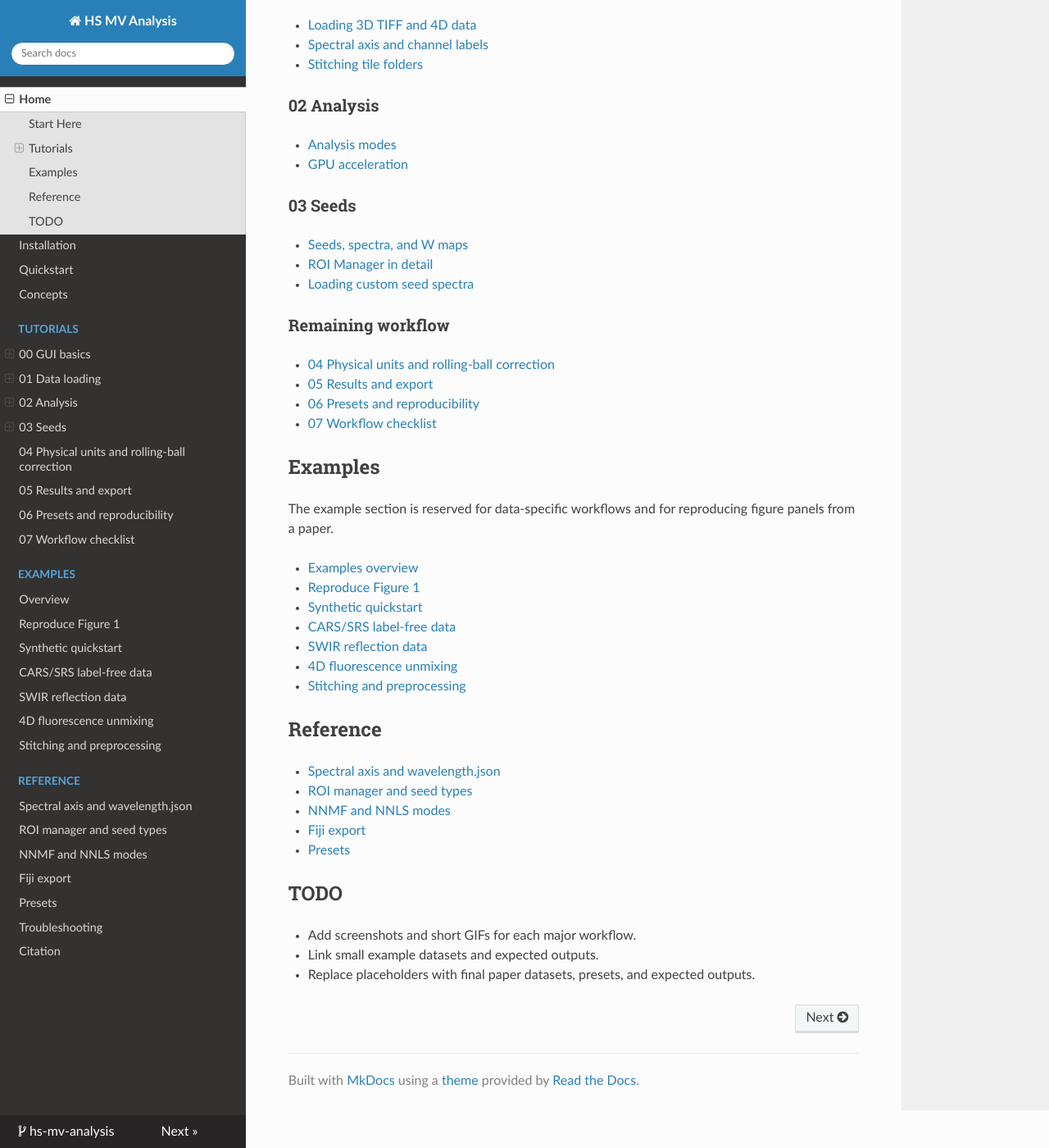
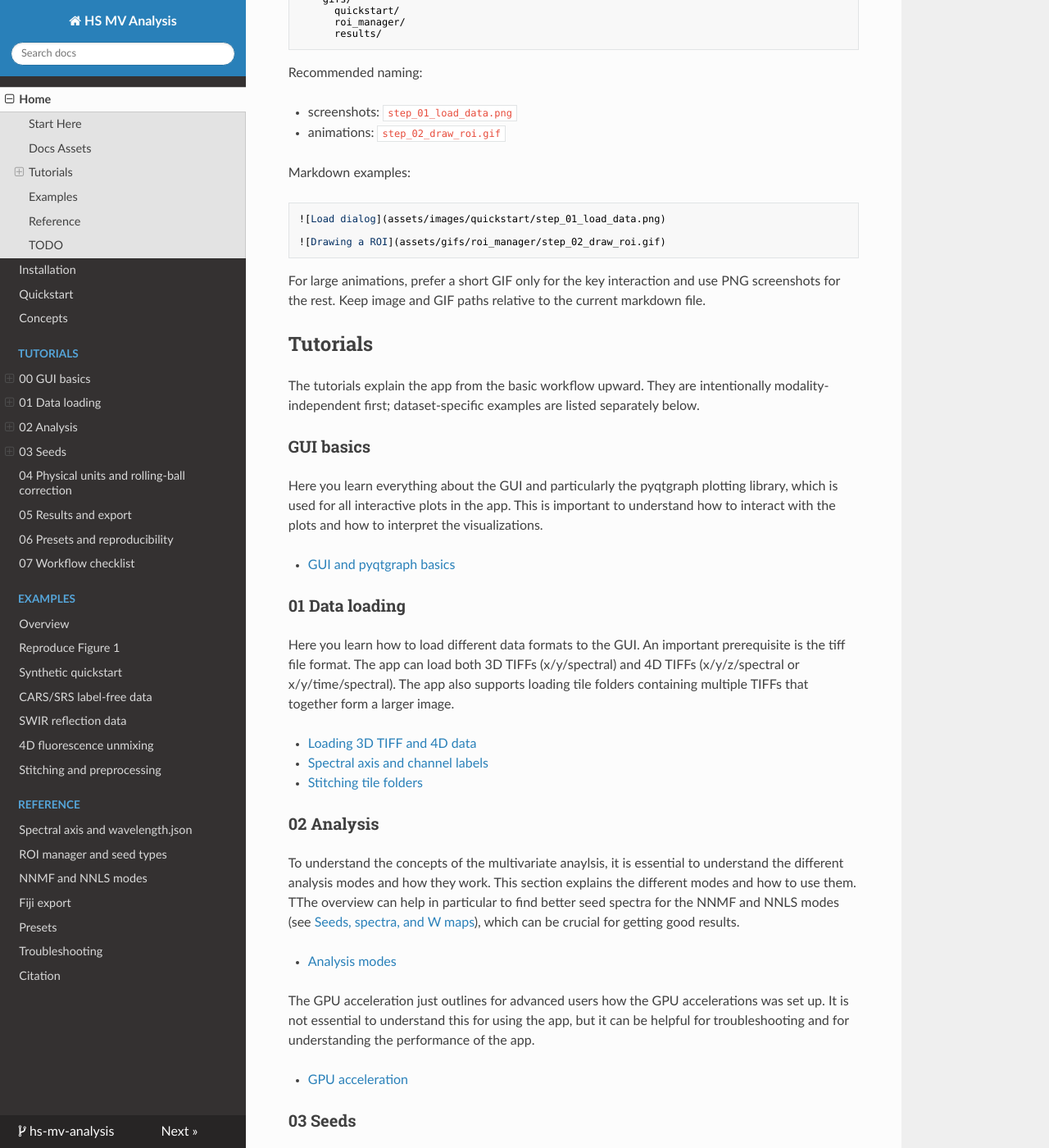
Before and after one commit to manuel-kunisch/hs_crs_analysis_gui, an MkDocs documentation site: the page built from docs/index.md, in a window 1280 px wide and 1400 px high, scrolled down 785 px. Shown: the whole window at 82% size. Built offline with MkDocs 1.6.1, drawn with Linux system fonts in a browser that asks for light colours; nearby versions of some CDN libraries; some of the changed text lies outside the part shown.

Commit message:
📜 Docs: Update documentation for HS MV Analysis
- Enhanced the introduction to provide a clearer overview of the software's purpose and features.
- Added recommended asset layout and naming conventions for documentation assets.
- Updated tutorial sections to clarify data loading and analysis modes.
- Introduced local documentation build instructions and GitHub Pages workflow details.
- Added new files for documentation requirements and GitHub Actions for deploying docs.

````diff
--- /dev/null
+++ b/docs-requirements.txt
@@ -0,0 +1,2 @@
+mkdocs>=1.6,<2
+pymdown-extensions>=10,<11
--- a/docs/index.md
+++ b/docs/index.md
@@ -1,6 +1,7 @@
 # HS MV Analysis Documentation
 
-This documentation contains the basic GUI tutorials, example workflows, and feature reference for HS MV Analysis.
+Welcome to the documentation for HS MV Analysis, a software tool for analyzing hyperspectral microscopy data using multivariate analysis techniques.
+ This documentation is designed to guide users through the installation, usage, and troubleshooting of the software, as well as provide detailed tutorials and reference materials.
 
 TODO:
 - [] add screenshots and short GIFs for each major workflow.
@@ -17,15 +18,52 @@
 - [Troubleshooting](troubleshooting.md)
 - [Citation](citation.md)
 
+## Docs Assets
+
+Recommended asset layout:
+
+```text
+docs/
+  assets/
+    images/
+      quickstart/
+      roi_manager/
+      results/
+    gifs/
+      quickstart/
+      roi_manager/
+      results/
+```
+
+Recommended naming:
+
+- screenshots: `step_01_load_data.png`
+- animations: `step_02_draw_roi.gif`
+
+Markdown examples:
+
+```md
+![Load dialog](assets/images/quickstart/step_01_load_data.png)
+
+![Drawing a ROI](assets/gifs/roi_manager/step_02_draw_roi.gif)
+```
+
+For large animations, prefer a short GIF only for the key interaction and use PNG screenshots for the rest. Keep image and GIF paths relative to the current markdown file.
+
 ## Tutorials
 
 The tutorials explain the app from the basic workflow upward. They are intentionally modality-independent first; dataset-specific examples are listed separately below.
 
-### 00 GUI basics
+### GUI basics
+
+Here you learn everything about the GUI and particularly the pyqtgraph plotting library, which is used for all interactive plots in the app. This is important to understand how to interact with the plots and how to interpret the visualizations.
 
 - [GUI and pyqtgraph basics](tutorials/00_gui_and_pyqtgraph_basics.md)
 
 ### 01 Data loading
+
+Here you learn how to load different data formats to the GUI. An important prerequisite is the tiff file format.
+The app can load both 3D TIFFs (x/y/spectral) and 4D TIFFs (x/y/z/spectral or x/y/time/spectral). The app also supports loading tile folders containing multiple TIFFs that together form a larger image.
 
 - [Loading 3D TIFF and 4D data](tutorials/01_loading_data.md)
 - [Spectral axis and channel labels](tutorials/01a_spectral_axis_and_channel_labels.md)
@@ -33,7 +71,14 @@
 
 ### 02 Analysis
 
+To understand the concepts of the multivariate anaylsis, it is essential to understand the different analysis modes and how they work. This section explains the different modes and how to use them.
+TThe overview can help in particular to find better seed spectra for the NNMF and NNLS modes (see [Seeds, spectra, and W maps](tutorials/03_seeds_spectral_and_spatial.md)), which can be crucial for getting good results.
+
 - [Analysis modes](tutorials/02_analysis_modes.md)
+
+The GPU acceleration just outlines for advanced users how the GPU accelerations was set up.
+It is not essential to understand this for using the app, but it can be helpful for troubleshooting and for understanding the performance of the app.
+
 - [GPU acceleration](tutorials/02a_gpu_acceleration.md)
 
 ### 03 Seeds
@@ -44,10 +89,12 @@
 
 ### Remaining workflow
 
-- [04 Physical units and rolling-ball correction](tutorials/04_physical_units_and_rolling_ball.md)
-- [05 Results and export](tutorials/05_results_and_export.md)
-- [06 Presets and reproducibility](tutorials/06_presets_and_reproducibility.md)
-- [07 Workflow checklist](tutorials/07_workflow_checklist.md)
+The rest of the tutorial is dedicated to handling results, exporting data, and ensuring reproducibility. This is important for getting the most out of the app and for sharing results with others.
+
+- [Results and export](tutorials/05_results_and_export.md)
+- [Presets and reproducibility](tutorials/06_presets_and_reproducibility.md)
+- [Physical units and rolling-ball correction](tutorials/04_physical_units_and_rolling_ball.md)
+- [Workflow checklist](tutorials/07_workflow_checklist.md)
 
 ## Examples
 
````
Also changed, not shown: README.md (+8 -1 lines), docs/tutorials/03_seeds_spectral_and_spatial.md (+1 -1 lines), 2 other files.
